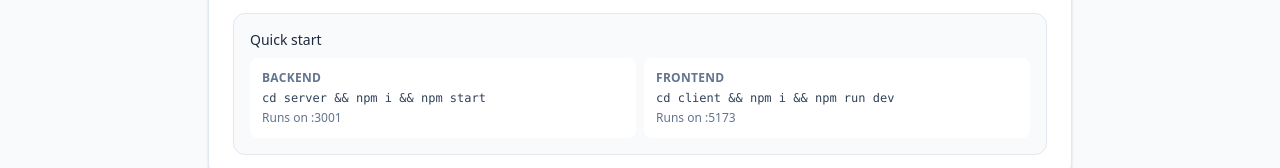
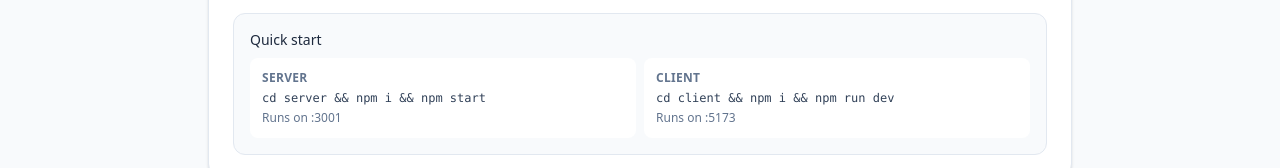
Before and after one commit to omeros/messaging-provider-simulator, a React (Vite) app in the folder client/: page / in a window 1280 px wide. Shown: the part 387-555 px from the top of the page. Built offline with nearby package versions, Linux system fonts and the light colour scheme.

Commit message:
`Update text in HomePage component to use "Server" and "Client" instead of "Backend" and "Frontend"`

```diff
--- a/client/src/pages/HomePage.tsx
+++ b/client/src/pages/HomePage.tsx
@@ -28,14 +28,14 @@ export default function HomePage() {
             <p className="text-sm font-medium text-slate-800">Quick start</p>
             <div className="mt-2 grid gap-2 sm:grid-cols-2">
             <div className="rounded-lg bg-white p-3">
-                <p className="text-xs font-semibold uppercase tracking-wide text-slate-500">Backend</p>
+                <p className="text-xs font-semibold uppercase tracking-wide text-slate-500">Server</p>
                 <p className="mt-1 font-mono text-xs text-slate-700">
                 cd server && npm i && npm start
                 </p>
                 <p className="mt-1 text-xs text-slate-500">Runs on :3001</p>
             </div>
             <div className="rounded-lg bg-white p-3">
-                <p className="text-xs font-semibold uppercase tracking-wide text-slate-500">Frontend</p>
+                <p className="text-xs font-semibold uppercase tracking-wide text-slate-500">Client</p>
                 <p className="mt-1 font-mono text-xs text-slate-700">
                 cd client && npm i && npm run dev
                 </p>
```
